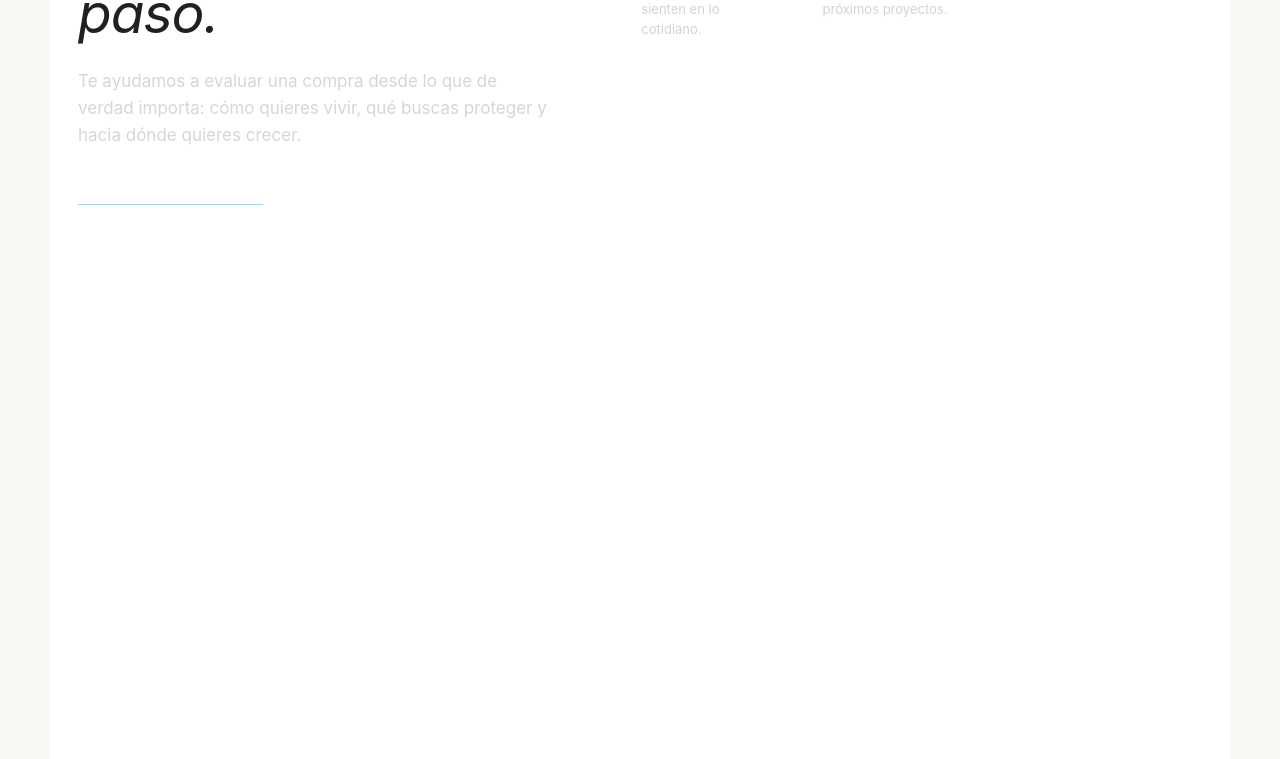
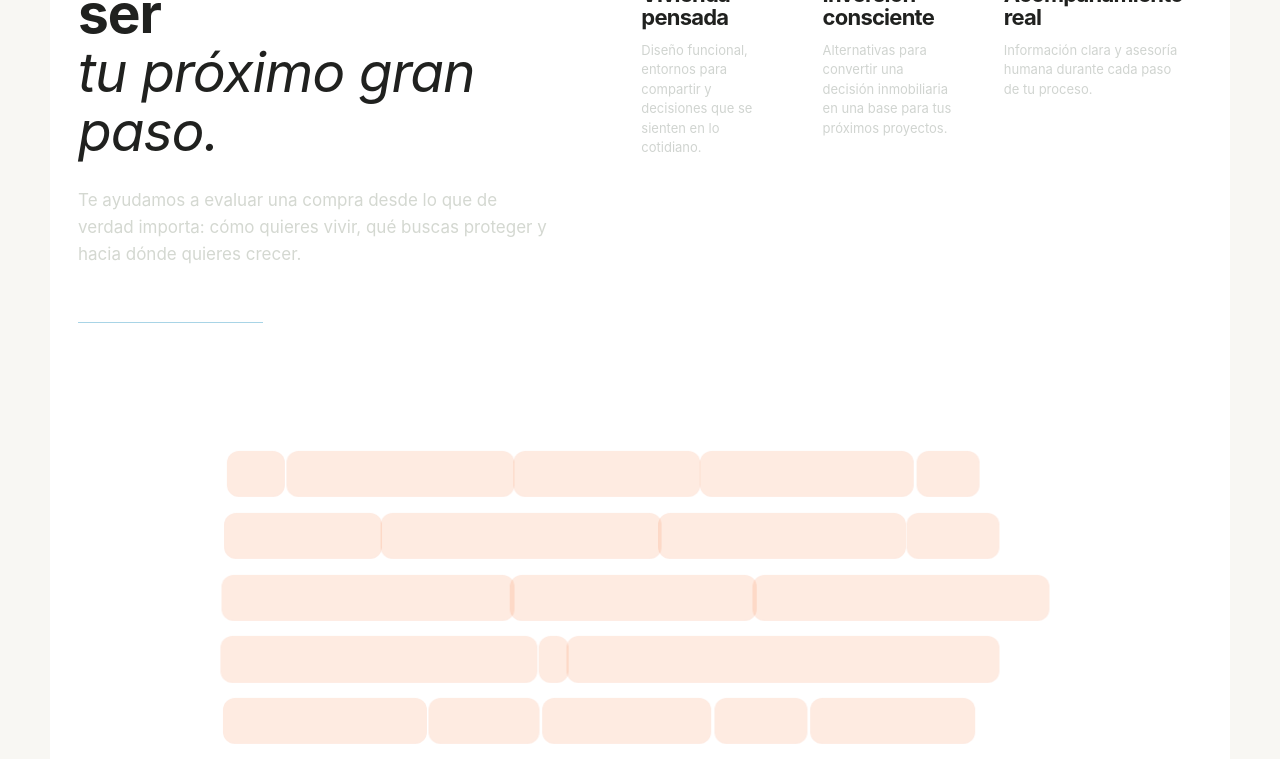
Before and after one commit to natgrowthlab/nation-real-estate-network, a Next.js app: page / in a window 1280 px wide. Shown: the part 2000-2759 px from the top of the page. Built offline with nearby package versions, Linux system fonts and the light colour scheme.

Commit message:
Fix Skiper 70 scroll reveal and hero fade

```diff
--- a/app/page.tsx
+++ b/app/page.tsx
@@ -19,6 +19,7 @@
 import "./skiper8-preloader.css";
 import "./skiper80-projects.css";
 import "./skiper70-investment.css";
+import "./skiper70-fix.css";
 import { SplineHero } from "../src/components/spline-hero";
 import { BrandPreloader } from "../src/components/brand-preloader";
 import { TextReveal } from "../src/components/text-reveal";
@@ -123,6 +124,7 @@
       </header>
       <section className={styles.hero} aria-labelledby="hero-title">
         <SplineHero />
+        <div className="benaq-hero-fade" aria-hidden="true" />
         <div className={styles.heroContent}>
           <p className={styles.eyebrow}>BENAQ CONSTRUCTORA · COLOMBIA</p>
           <h1 id="hero-title">
--- /dev/null
+++ b/app/skiper70-fix.css
@@ -0,0 +1,6 @@
+/* Sticky scroll reveals cannot work inside an overflow-clipped landing shell. */
+main[class*="page"] { overflow: visible; }
+.skiper70-reveal { isolation: isolate; }
+.skiper70-sticky { overflow: hidden; }
+.benaq-hero-fade { background:linear-gradient(180deg,rgba(255,255,255,0) 42%,#fff 98%); bottom:0; inset-inline:0; pointer-events:none; position:absolute; top:0; z-index:1; }
+main[class*="page"] [class*="heroContent"], main[class*="page"] [class*="heroNote"] { position:relative; z-index:2; }
--- a/src/components/ui/skiper-ui/skiper70.tsx
+++ b/src/components/ui/skiper-ui/skiper70.tsx
@@ -145,7 +145,7 @@
   const duration = adjustedEnd - adjustedStart;
 
   // Word opacity
-  const opacity = useTransform(progress, [adjustedStart, adjustedEnd], [0, 1]);
+  const opacity = useTransform(progress, [adjustedStart, adjustedEnd], [0.14, 1]);
 
   // Background opacity
   const bgOpacity = useTransform(
```
